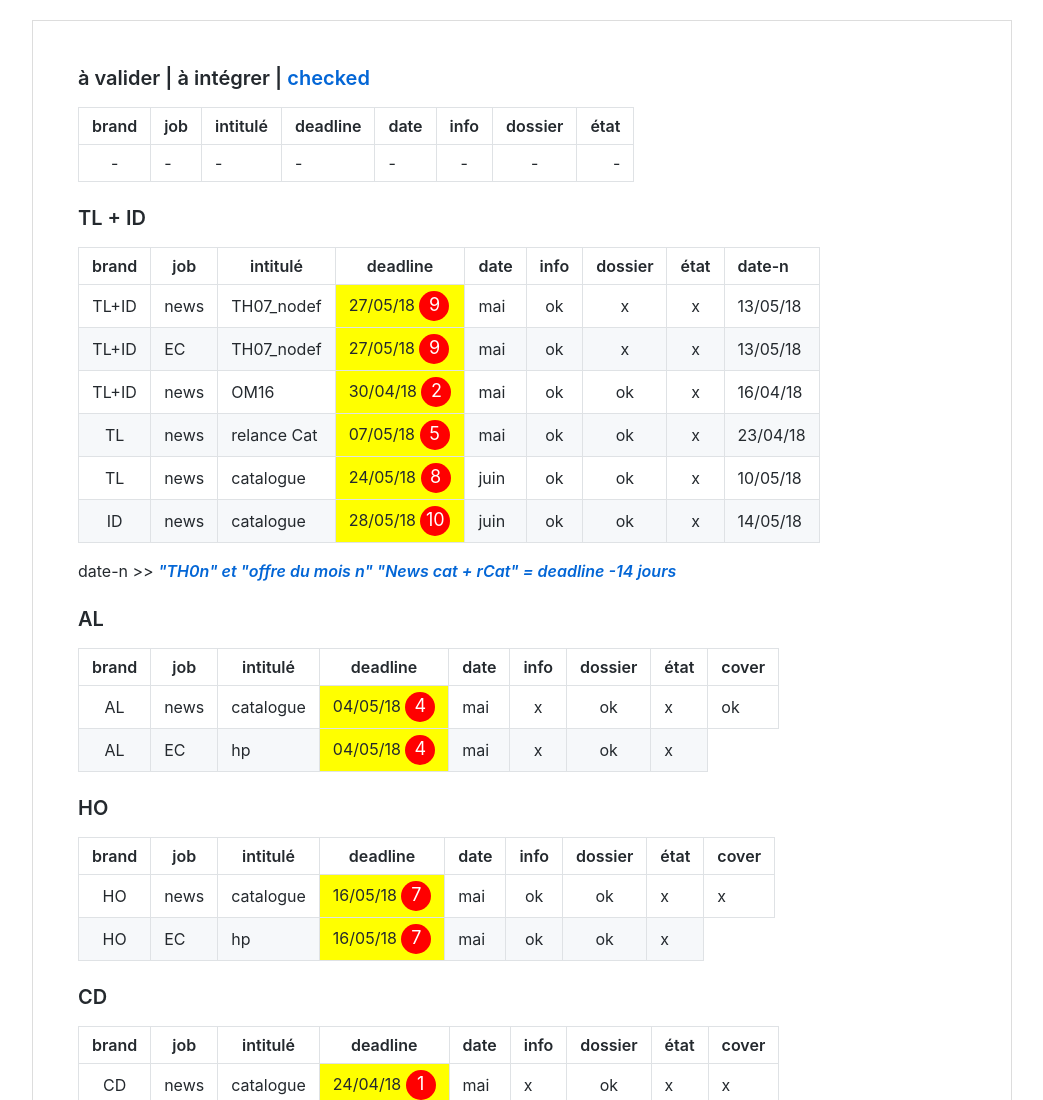
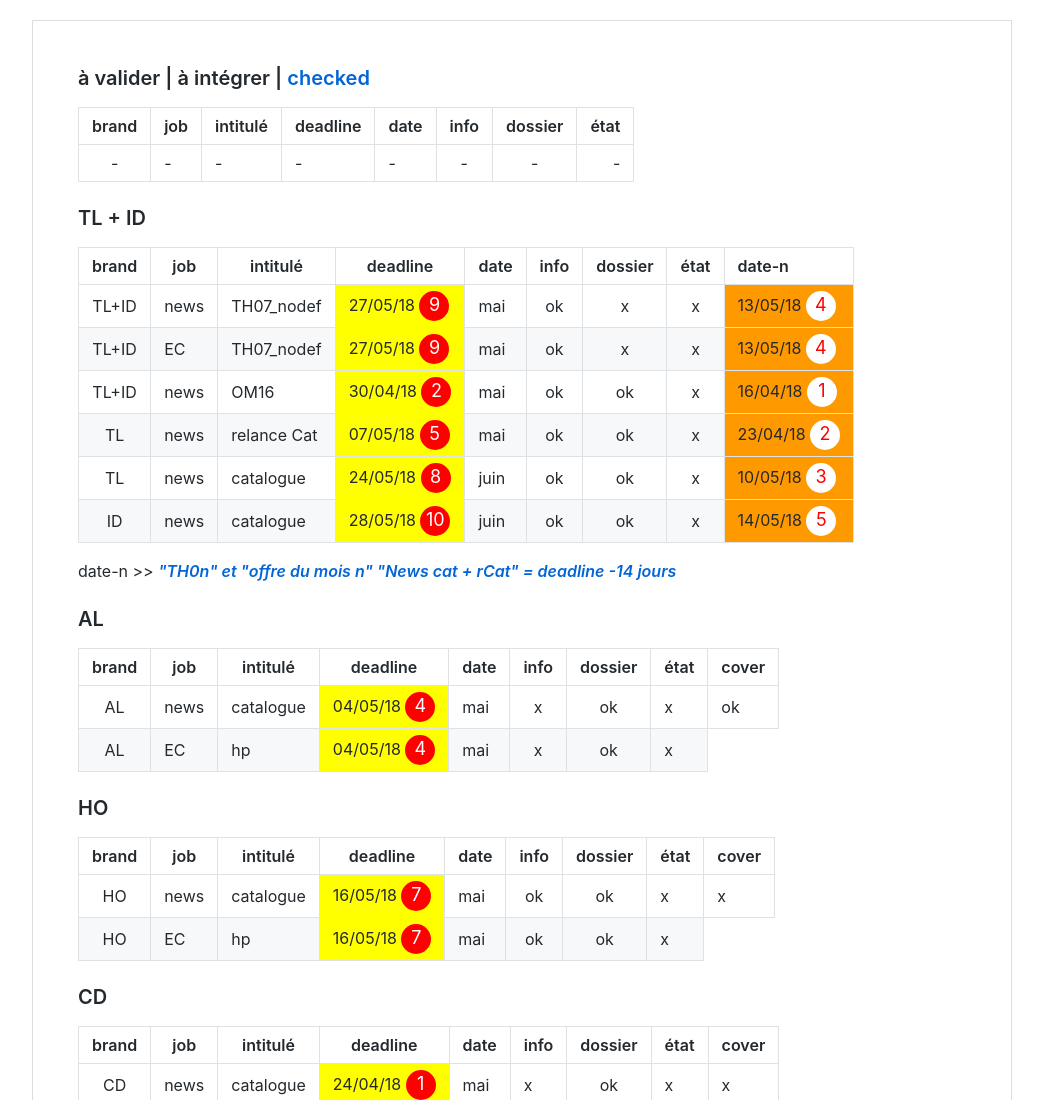
Before and after one commit to manuelWeb/markedPlan, a website: page planmd.html in a window 1280 px wide. Shown: the top 1100 px of the page, without its empty margins (118-1161 px from the left). Drawn offline with Linux system fonts and the light colour scheme.

```diff
--- a/assets/scripts/render_md.js
+++ b/assets/scripts/render_md.js
@@ -11,7 +11,7 @@
   const table_row = document.querySelectorAll("table tr");
   const regDates  = /[0-9]{2}\/[0-9]{2}\/(17|18)/ig;
 
-  const get_td = (tab_tr,td_idx) => {
+  const get_td = (tab_tr, td_idx, bgcolor) => {
     const cel = [], txt = [];
     for (let tr of tab_tr) {
       const data_date = tr.querySelectorAll('td')[td_idx];
@@ -21,7 +21,7 @@
         cel.push(data_date);
         txt.push(data_date.textContent);
 
-        data_date.style.backgroundColor = "#FFFF00";
+        data_date.style.backgroundColor = bgcolor;
         // console.log(data_date, data_date.textContent);
         idx++;
       }
@@ -33,10 +33,15 @@
   // retour des td + td.txt :
   // console.log( deadline_td );
   // console.log( deadline_txt );
-  const deadline_td = get_td(table_row,3)[0];
+  const deadline_td = get_td(table_row,3,"#FFFF00")[0];
   const deadline_txt = get_td(table_row,3)[1];
   const dead_sort = sortAryArg(deadline_txt);
   const dead_unique = dead_sort.filter(onlyUnique);
+
+  const date_n_td = get_td(table_row,8,"#FF9900")[0];
+  const date_n_txt = get_td(table_row,8)[1];
+  const date_n_sort = sortAryArg(date_n_txt);
+  const date_n_unique = date_n_sort.filter(onlyUnique);
 
   function sortAryArg (ary) {
     return ary.sort(function(a, b){
@@ -48,20 +53,19 @@
   }
 
   console.log( 'dead_sort:', dead_sort );
+  console.log( 'date_n_sort:', date_n_sort );
 
   function onlyUnique(value, index, self) {
       return self.indexOf(value) === index;
   }
 
-
-
-  var cpt = 0;
-  function getIdx(tab1, tab2) {
+  function getIdx(tab1, tab2, classpan) {
+    var cpt = 0;
     function addIdx() {
       for (var i = 0; i < tab1.length; i++) {
         if( tab1[i].textContent === tab2[cpt] ) {
           // console.log('job:',cpt,tab1[i],tab1[i].textContent);
-          tab1[i].innerHTML += '<span class="job">' + (cpt + 1) + '</span>';
+          tab1[i].innerHTML += '<span class="' + classpan + '">' + (cpt + 1) + '</span>';
         }
       }
     }
@@ -73,7 +77,8 @@
     }
   }
 
-  getIdx(deadline_td, dead_unique);
+  getIdx(deadline_td, dead_unique, "job");
+  getIdx(date_n_td, date_n_unique, "daten");
 
 } // end reqListener
 
--- a/assets/styles/styles.css
+++ b/assets/styles/styles.css
@@ -20,3 +20,14 @@
   font-size: 18px;
   background: white;
 }
+.ok {
+  display: inline-block;
+  margin-left: .25em;
+  text-align: center;
+  color: #FFF;
+  border-radius: 100%;
+  width: 30px;
+  height: 30px;
+  font-size: 18px;
+  background: darkgreen;
+}
```
